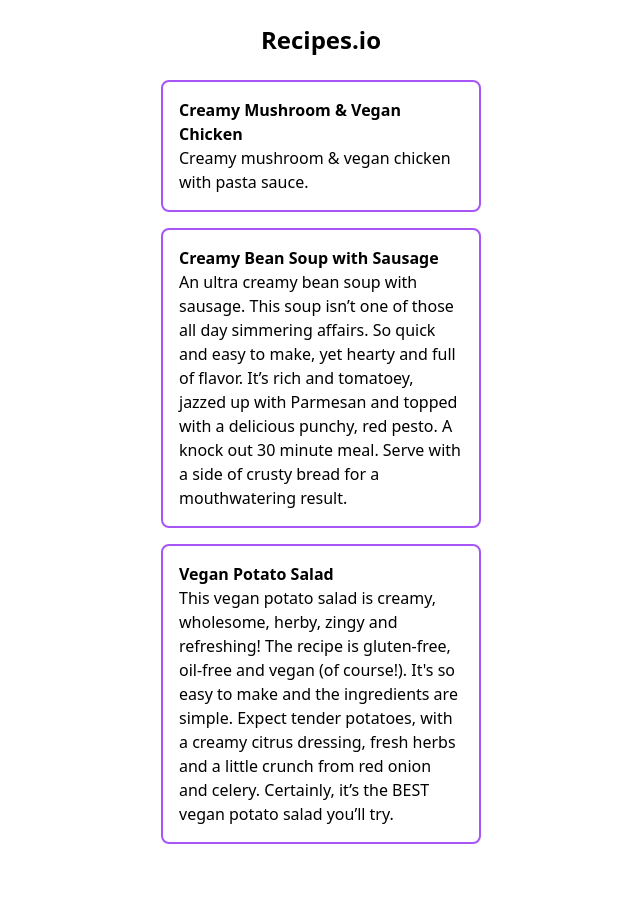
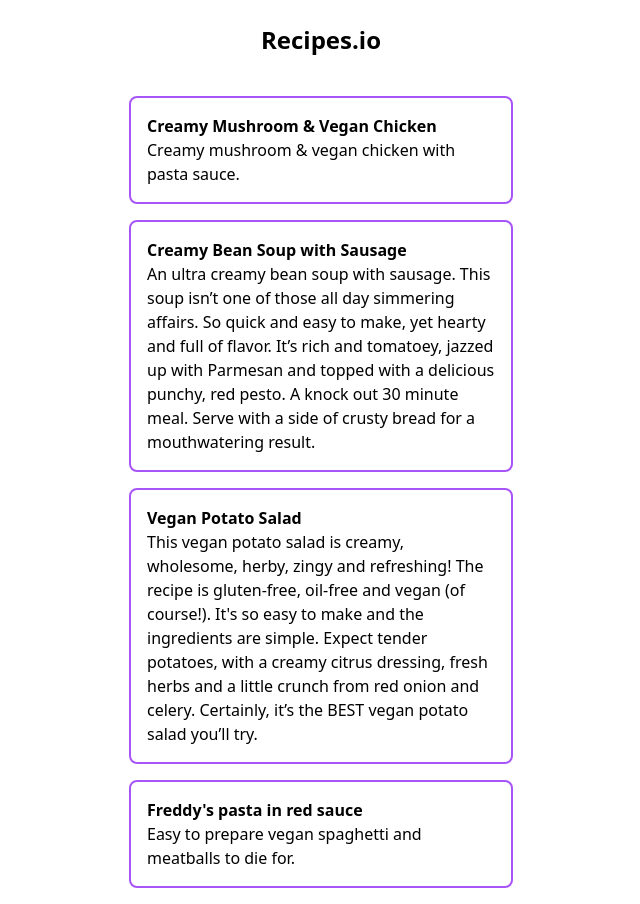
Before and after one commit to NielsLouwes/recipes.io, a Nuxt app: page / in a window 1280 px wide. Shown: the whole page, without its empty margins (319-959 px from the left). Before the commit the page ends 844 px from the top, so only its background shows below. Built offline with nearby package versions, Linux system fonts and the light colour scheme.

Commit message:
add meatball recipe and fix detail id issue

```diff
--- a/data/data.json
+++ b/data/data.json
@@ -160,6 +160,46 @@
         "easy to make"
       ],
       "slug": "vegan-potato-salad"
+    },
+    {
+      "id": 4,
+      "name": "Freddy's pasta in red sauce",
+      "description": "Easy to prepare vegan spaghetti and meatballs to die for.",
+      "ingredients": [
+        "vegan meatballs",
+        "spaghetti",
+        "400g Pulpa",
+        "tomato puree",
+        "1 yellow onion",
+        "4 garlic cloves",
+        "1 teaspoon sugar"
+      ],
+      "nutrition": [],
+      "spices": [],
+      "instructions": [
+        "Cut up one onion and smash 4 garlic cloves",
+        "Add olive oil to a pan cook the onions until brown",
+        "Add the garlic and bake for a minute, avoid burning them.",
+        "Add 2 spoons of tomatoe puree and one spoon of sugar",
+        "Add the 400g of pulpa and combine.",
+        "Add spices",
+        "Let this slowly cook for up to 15 minutes (longer is even better)",
+        "Boil water and cook 200g of spaghetti in water",
+        "Prepare the vegan meatball in another pan",
+        "Add the cooked spaghetti and some of the water to the sauce and combine.",
+        "Enjoy!"
+      ],
+      "tips": [
+        "Boil water for spaghetti after the sauce is starting to slowly cook for the 15 minutes."
+      ],
+      "prep-time": 5,
+      "cooking-time": 15,
+      "serves": "2-3",
+      "difficulty": 2,
+      "cuisine": "Pasta",
+      "calories": null,
+      "tags": ["italian", "spaghetti", "pasta", "easy to make", "meatballs"],
+      "slug": "vegan-potato-salad"
     }
   ]
 }
--- a/pages/index.vue
+++ b/pages/index.vue
@@ -5,11 +5,11 @@ import type { Data } from "~/types/types";
 const recipes: Data = data;
 </script>
 <template>
-  <div class="flex flex-col gap-4">
+  <div class="flex flex-col gap-4 p-4">
     <div v-for="recipe in recipes.recipes" :key="recipe.id">
-      <NuxtLink :to="`/recipes/${recipe.id}`">
+      <NuxtLink :to="`/recipes/${recipe.id}`" class="p-0">
         <div
-          class="border-2 border-purple-500 w-80 py-4 px-4 rounded-lg hover:border-4 cursor-pointer"
+          class="border-2 border-purple-500 w-[95%] md:w-96 py-4 px-4 rounded-lg hover:border-4 cursor-pointer"
         >
           <h2 class="font-bold">{{ recipe.name }}</h2>
           <p>{{ recipe.description }}</p>
--- a/pages/recipes/[id].vue
+++ b/pages/recipes/[id].vue
@@ -6,8 +6,7 @@ const { id } = useRoute().params;
 console.log("data", data);
 
 const getRecipeInfo = () => {
-  const x = data.recipes.find((recipe) => recipe);
-  return x;
+  return data.recipes.find((recipe) => recipe.id === Number(id));
 };
 
 const recipe = getRecipeInfo();
@@ -17,7 +16,7 @@ console.log("recipe", recipe);
 </script>
 
 <template>
-  <div class="flex flex-col items-center w-[50%] gap-4">
+  <div class="flex flex-col items-center w-[70%] gap-4">
     <h2>{{ recipe?.name }}</h2>
     <p>{{ recipe?.description }}</p>
     <p>{{ recipe?.ingredients }}</p>
```
